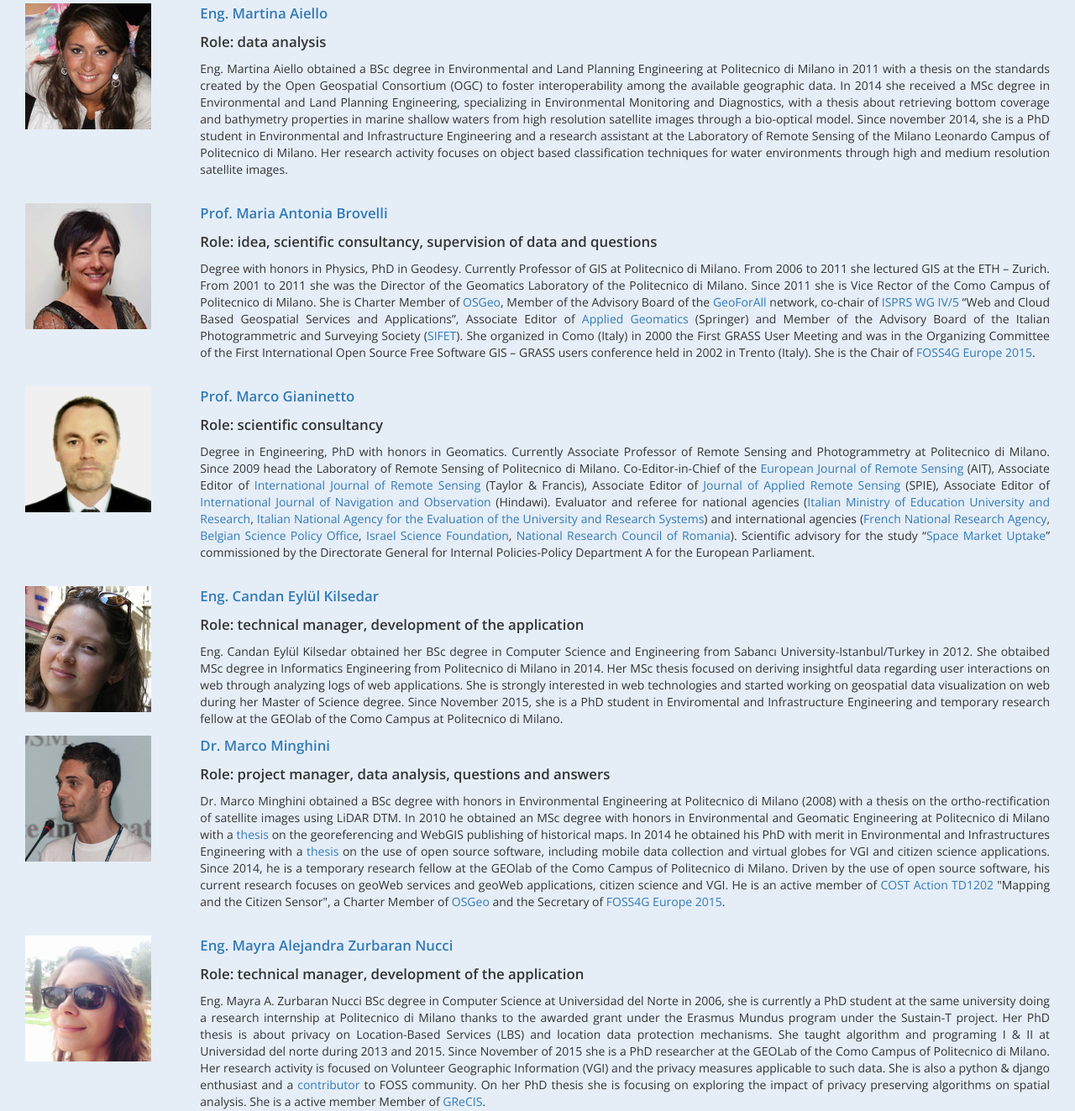
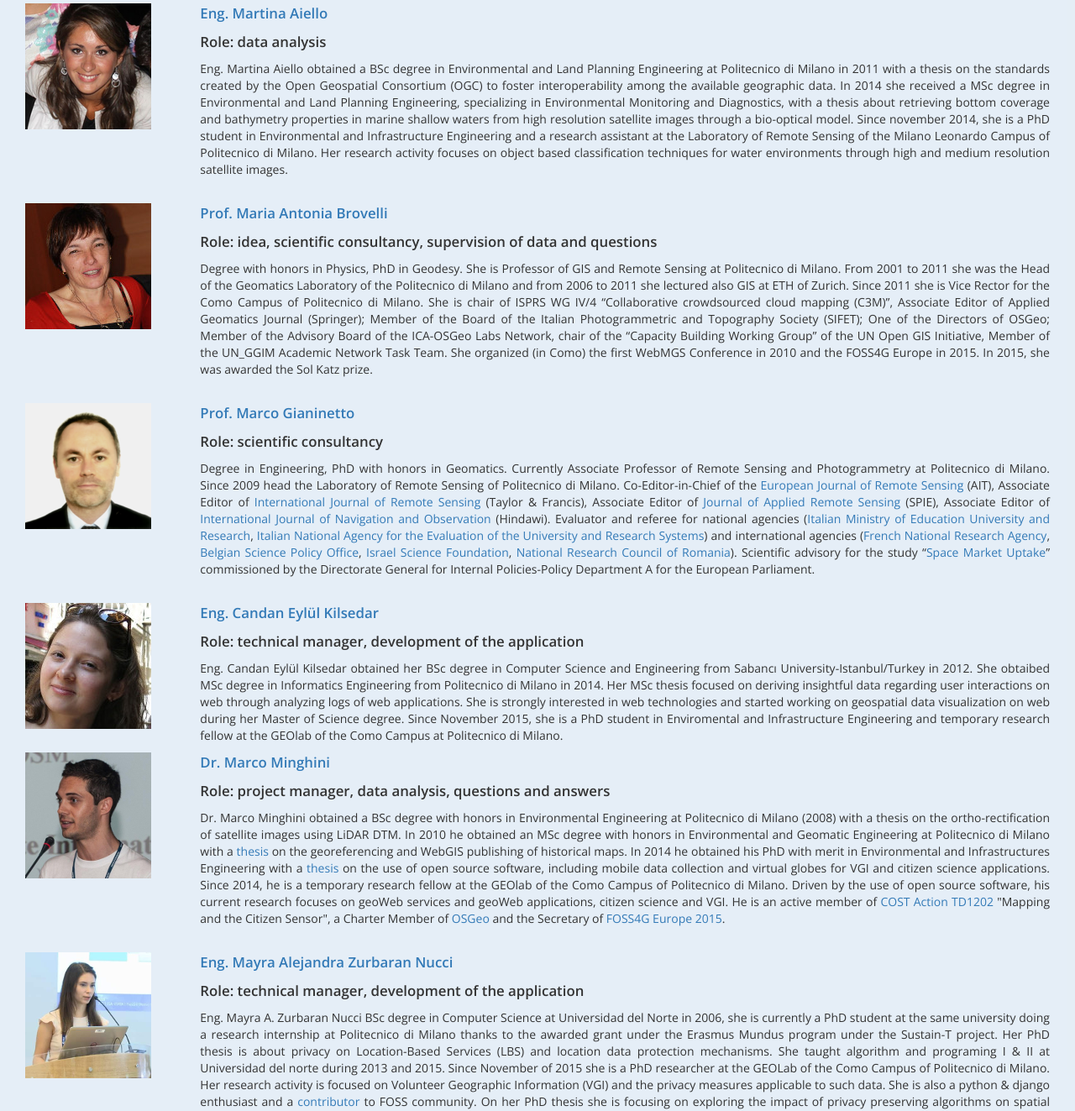
Before and after one commit to kilsedar/migrate, a Django app: template templates/team.html in a window 1280 px wide. Shown: the part 246-1569 px from the top of the page at 84% size. Run offline with Django 3.2, Linux system fonts and the light colour scheme; the template is opened without the code that fills it, so the values that code supplies are empty; some libraries are stand-ins or nearby versions.

Commit message:
updated the team page

```diff
--- a/templates/team.html
+++ b/templates/team.html
@@ -34,7 +34,7 @@
   <div class="col-md-10 col-sm-8">
     <a href="http://wiki.osgeo.org/wiki/User:Maria" target="_blank"><p style="font-size:120%"><b>Prof. Maria Antonia Brovelli</b></p></a>
     <p id="p_role">Role: idea, scientific consultancy, supervision of data and questions</p>
-    <p style="text-align: justify;">Degree with honors in Physics, PhD in Geodesy. Currently Professor of GIS at Politecnico di Milano. From 2006 to 2011 she lectured GIS at the ETH – Zurich. From 2001 to 2011 she was the Director of the Geomatics Laboratory of the Politecnico di Milano. Since 2011 she is Vice Rector of the Como Campus of Politecnico di Milano. She is Charter Member of <a href="http://www.osgeo.org/" target="_blank">OSGeo</a>, Member of the Advisory Board of the <a href="http://www.geoforall.org/" target="_blank">GeoForAll</a> network, co-chair of <a href="http://www2.isprs.org/commissions/comm4/wg5.html" target="_blank">ISPRS WG IV/5</a> “Web and Cloud Based Geospatial Services and Applications”, Associate Editor of <a href="http://link.springer.com/journal/12518" target="_blank">Applied Geomatics</a> (Springer) and  Member of the Advisory Board of the Italian Photogrammetric and Surveying Society (<a href="http://sifet.org/" target="_blank">SIFET</a>). She organized in Como (Italy) in 2000 the First GRASS User Meeting and was in the Organizing Committee of the First International Open Source Free Software GIS – GRASS users conference held in 2002 in Trento (Italy). She is the Chair of <a href="http://europe.foss4g.org/2015/" target="_blank">FOSS4G Europe 2015</a>.</p>
+    <p style="text-align: justify;">Degree with honors in Physics, PhD in Geodesy. She is Professor of GIS and Remote Sensing at Politecnico di Milano. From 2001 to 2011 she was the Head of the Geomatics Laboratory of the Politecnico di Milano and from 2006 to 2011 she lectured also GIS at  ETH of Zurich. Since 2011 she is Vice Rector for the Como Campus of Politecnico di Milano. She is chair of ISPRS WG IV/4 “Collaborative crowdsourced cloud mapping (C3M)”, Associate Editor of Applied Geomatics Journal (Springer); Member of the Board of the Italian Photogrammetric and Topography Society (SIFET); One of the Directors of OSGeo; Member of the Advisory Board of the ICA-OSGeo Labs Network, chair of the “Capacity Building Working Group” of the UN Open GIS Initiative, Member of the UN_GGIM Academic Network Task Team.  She organized (in Como) the first WebMGS Conference in 2010 and the FOSS4G Europe in 2015. In 2015, she was awarded the Sol Katz prize.</p>
   </div>
 </div>
 <br>
```
Also changed, not shown: static/css/images/team/brovelli.jpg, static/css/images/team/mayra.png.
